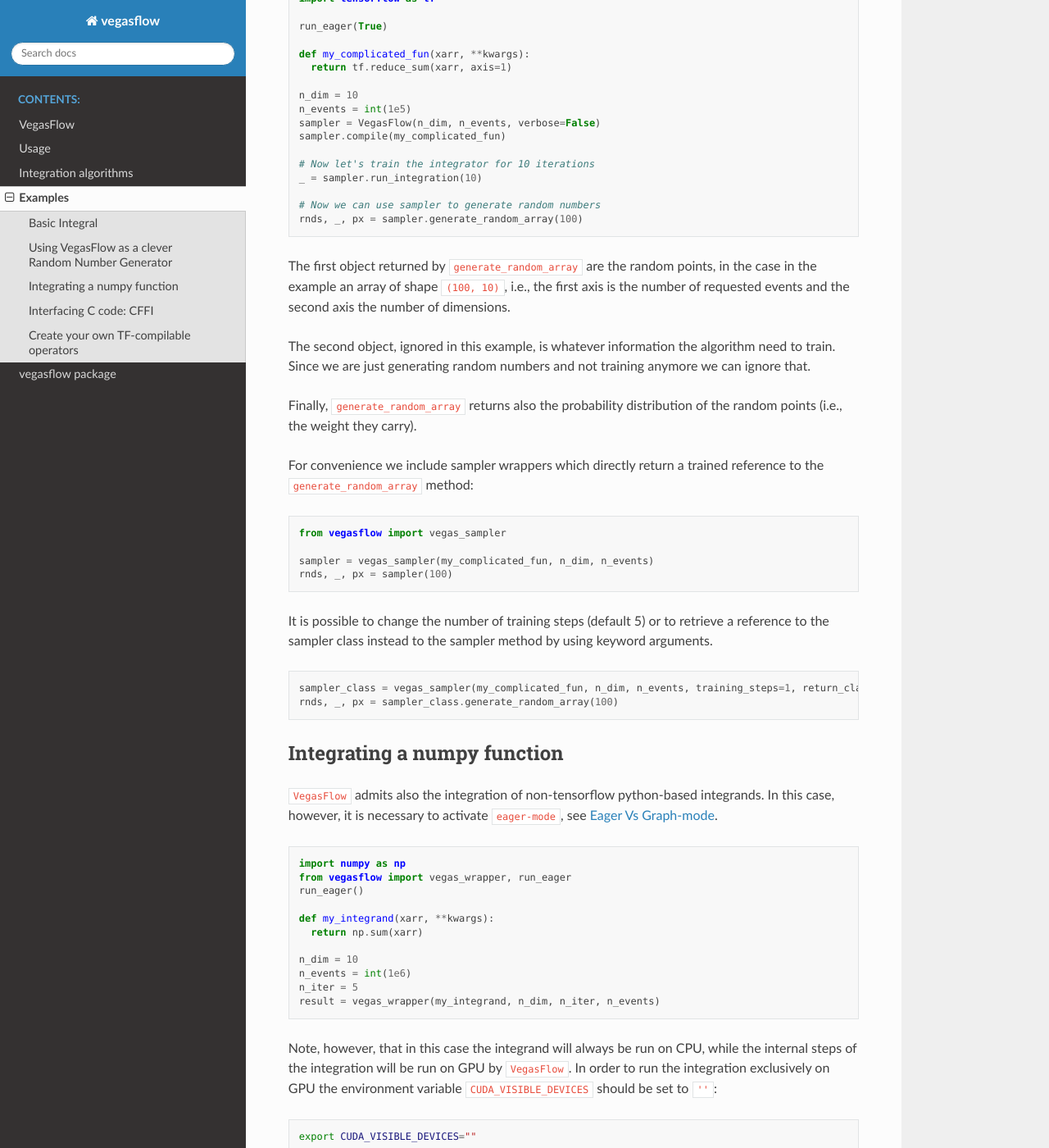
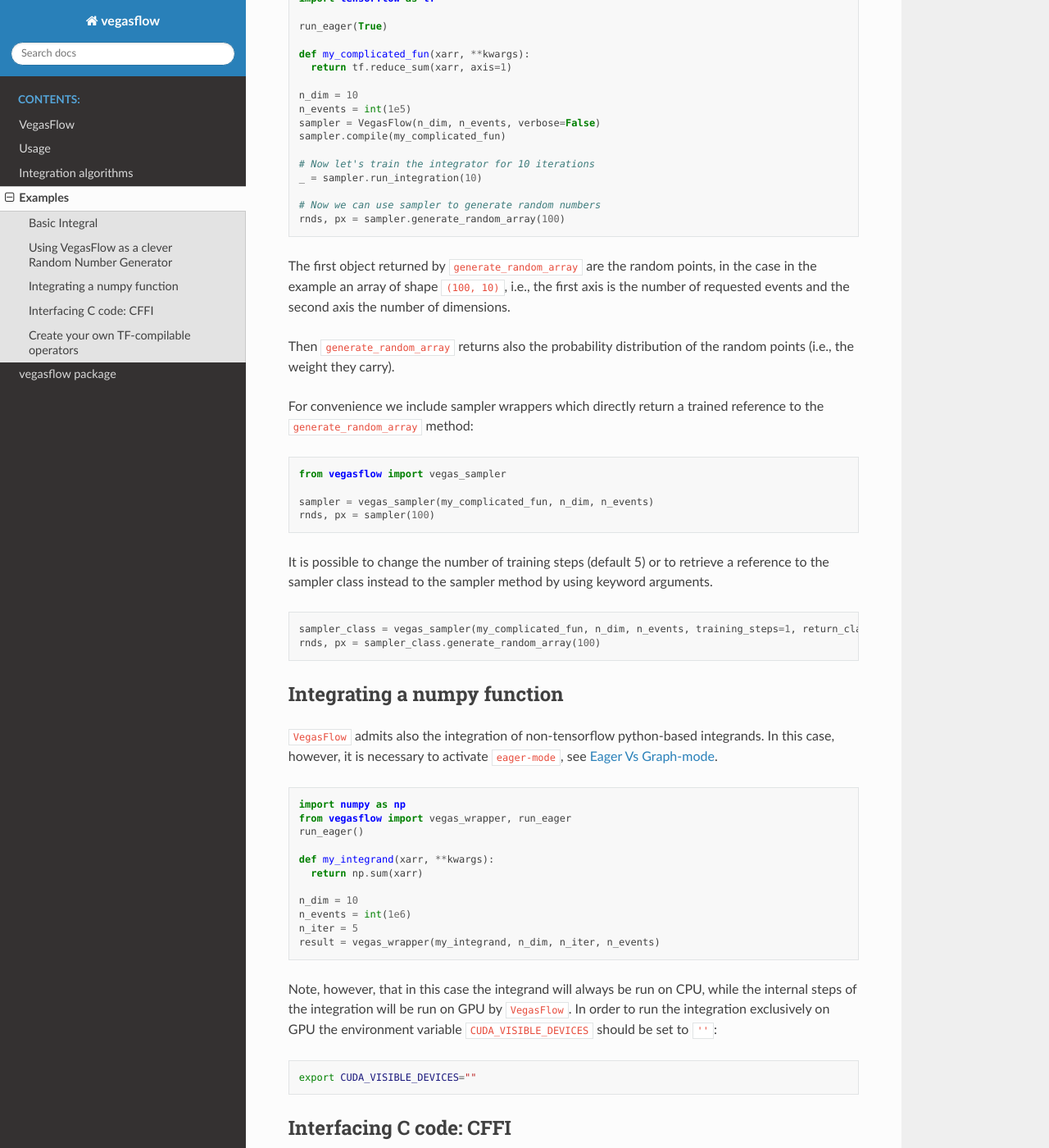
Before and after one commit to N3PDF/vegasflow, a Sphinx documentation site: the page built from doc/source/examples.rst, in a window 1280 px wide and 1400 px high, scrolled down 1151 px. Shown: the whole window at 82% size. Built offline with Sphinx 7.4.7 and the Read the Docs theme 2.0.0, drawn with Linux system fonts in a browser that asks for light colours.

Commit message:
Update docs

```diff
--- a/doc/source/examples.rst
+++ b/doc/source/examples.rst
@@ -71,17 +71,13 @@ other implemented integrators.
     _ = sampler.run_integration(10)
 
     # Now we can use sampler to generate random numbers
-    rnds, _, px = sampler.generate_random_array(100)
+    rnds, px = sampler.generate_random_array(100)
 
 The first object returned by ``generate_random_array`` are the random points,
 in the case in the example an array of shape ``(100, 10)``, i.e., the first axis
 is the number of requested events and the second axis the number of dimensions.
 
-The second object, ignored in this example, is whatever information the algorithm
-need to train. Since we are just generating random numbers and not training anymore
-we can ignore that.
-
-Finally, ``generate_random_array`` returns also the probability distribution
+Then ``generate_random_array`` returns also the probability distribution
 of the random points (i.e., the weight they carry).
 
 For convenience we include sampler wrappers which directly return a trained
@@ -92,7 +88,7 @@ reference to the ``generate_random_array`` method:
   from vegasflow import vegas_sampler
 
   sampler = vegas_sampler(my_complicated_fun, n_dim, n_events)
-  rnds, _, px = sampler(100)
+  rnds, px = sampler(100)
 
 
 It is possible to change the number of training steps (default 5) or to retrieve
@@ -102,7 +98,7 @@ arguments.
 .. code-block:: python
 
   sampler_class = vegas_sampler(my_complicated_fun, n_dim, n_events, training_steps=1, return_class=True)
-  rnds, _, px = sampler_class.generate_random_array(100)
+  rnds, px = sampler_class.generate_random_array(100)
 
 Integrating a numpy function
 ============================
```
